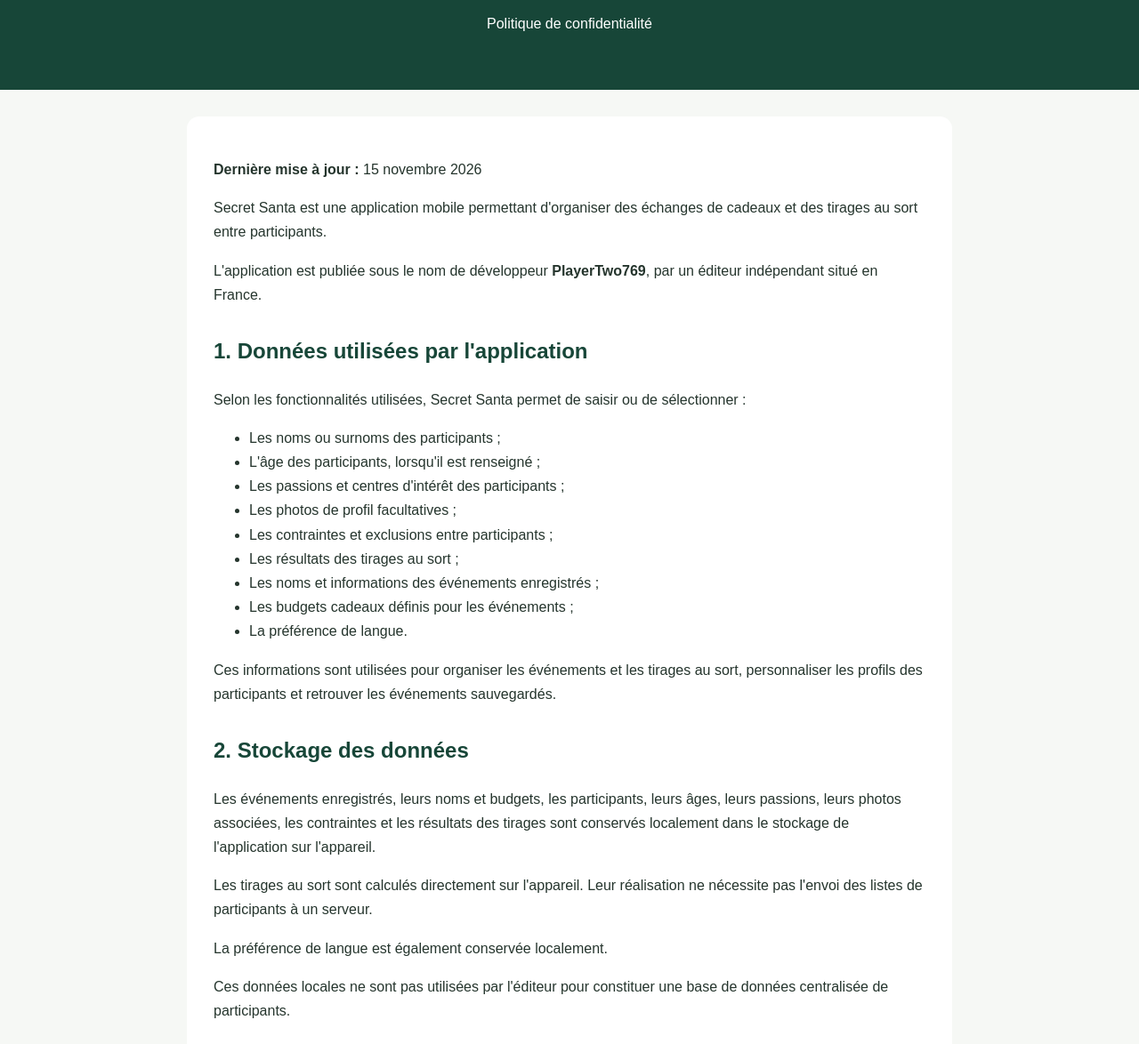
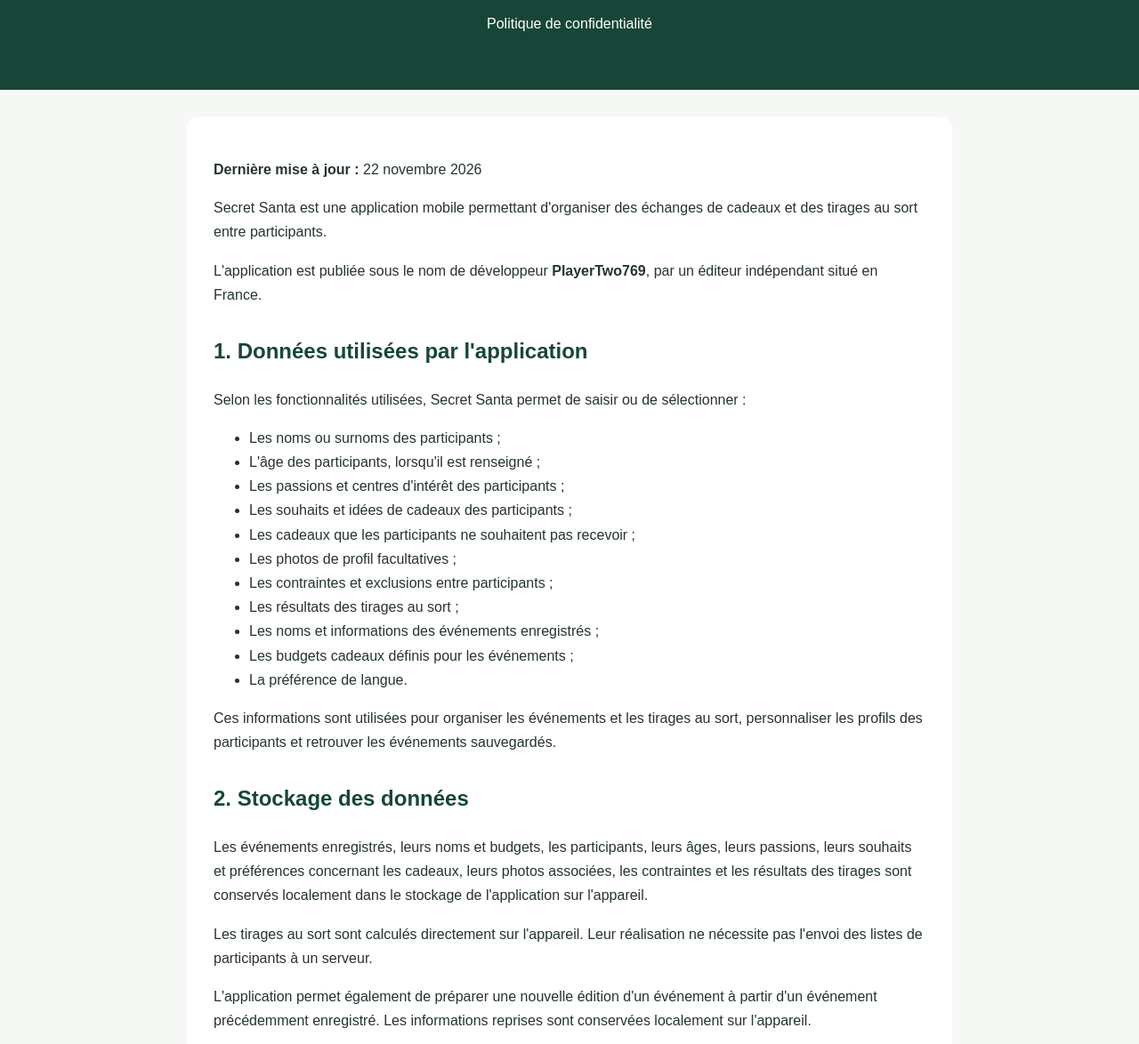
Before and after one commit to PlayerTwo769/secret-santa-confidentialite, a plain HTML site: page index.html in a window 1280 px wide. Shown: the part 124-1298 px from the top of the page at 89% size. Drawn offline with Linux system fonts and the light colour scheme.

Commit message:
Update index.html
Mise à jour politique de confidentialité V7

```diff
--- a/index.html
+++ b/index.html
@@ -51,7 +51,7 @@
 </header>
 
 <main>
-  <p><strong>Dernière mise à jour :</strong> 15 novembre 2026</p>
+  <p><strong>Dernière mise à jour :</strong> 22 novembre 2026</p>
 
   <p>
     Secret Santa est une application mobile permettant
@@ -76,6 +76,8 @@
     <li>Les noms ou surnoms des participants ;</li>
     <li>L'âge des participants, lorsqu'il est renseigné ;</li>
     <li>Les passions et centres d'intérêt des participants ;</li>
+    <li>Les souhaits et idées de cadeaux des participants ;</li>
+    <li>Les cadeaux que les participants ne souhaitent pas recevoir ;</li>
     <li>Les photos de profil facultatives ;</li>
     <li>Les contraintes et exclusions entre participants ;</li>
     <li>Les résultats des tirages au sort ;</li>
@@ -96,6 +98,7 @@
   <p>
     Les événements enregistrés, leurs noms et budgets,
     les participants, leurs âges, leurs passions,
+    leurs souhaits et préférences concernant les cadeaux,
     leurs photos associées, les contraintes et les
     résultats des tirages sont conservés localement
     dans le stockage de l'application sur l'appareil.
@@ -105,6 +108,13 @@
     Les tirages au sort sont calculés directement
     sur l'appareil. Leur réalisation ne nécessite
     pas l'envoi des listes de participants à un serveur.
+  </p>
+
+  <p>
+    L'application permet également de préparer une
+    nouvelle édition d'un événement à partir d'un
+    événement précédemment enregistré. Les informations
+    reprises sont conservées localement sur l'appareil.
   </p>
 
   <p>
```
